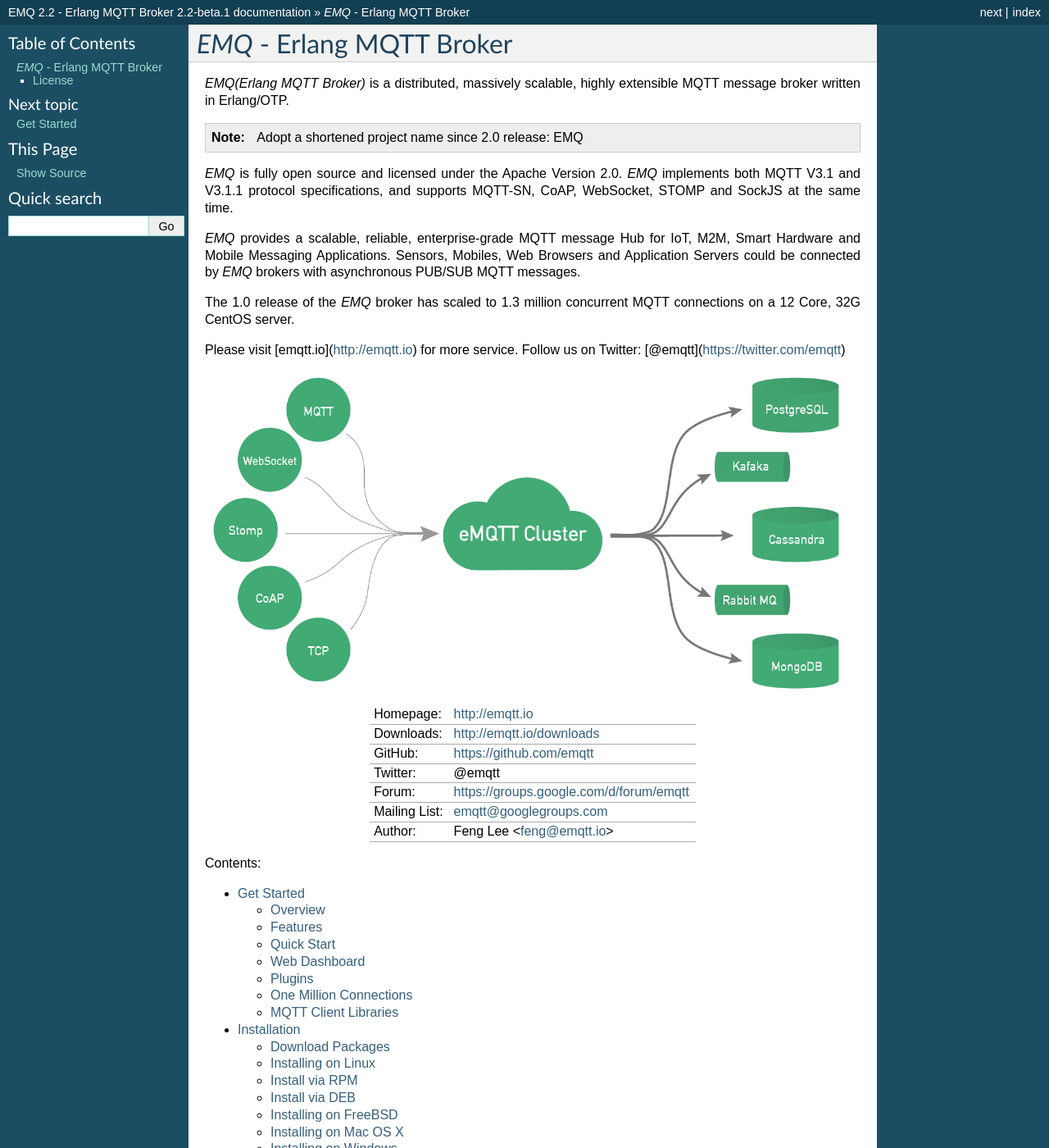
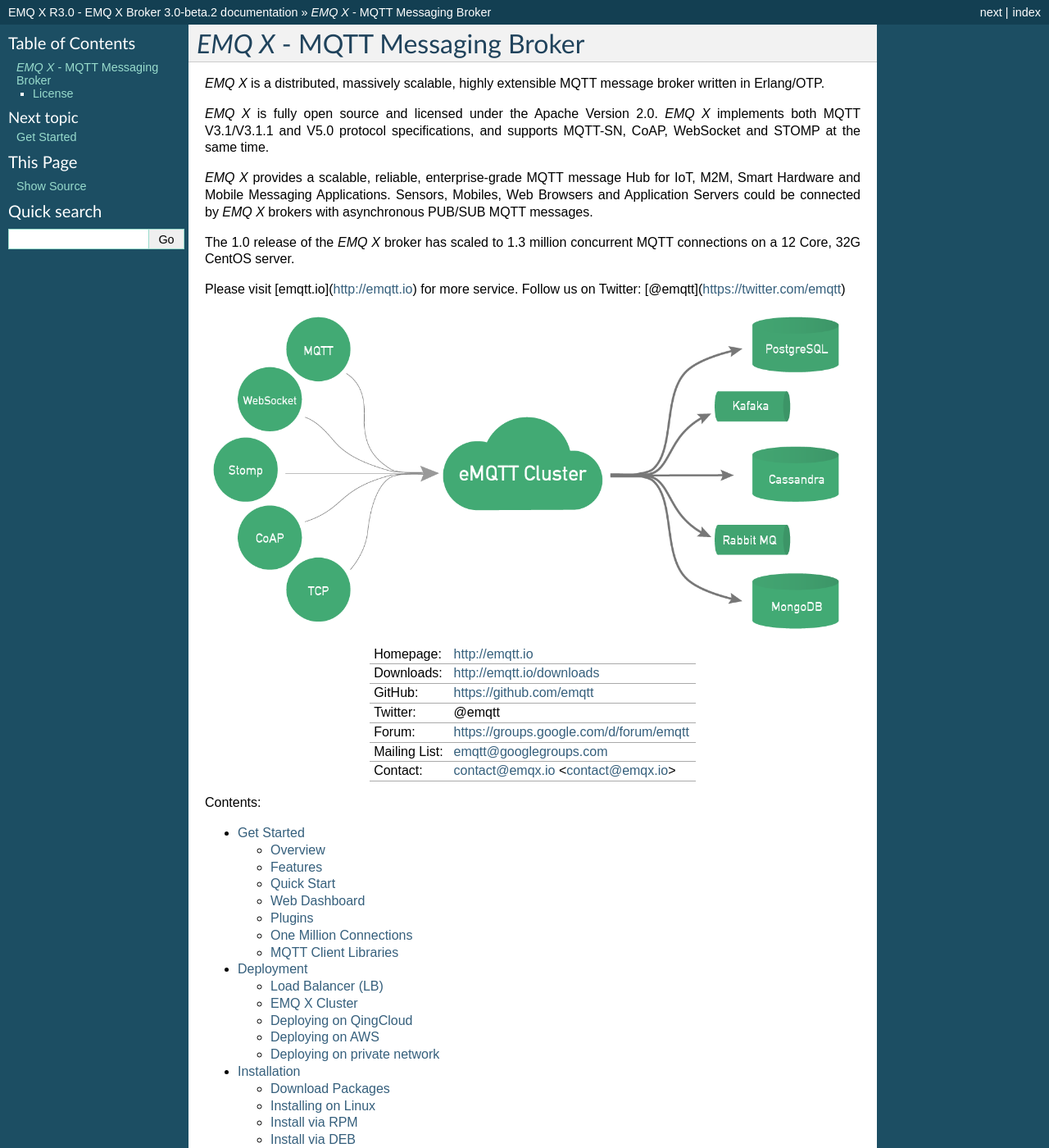
Before and after one commit to emqxarchive/emqx-docs-en, a Sphinx documentation site: the page built from source/index.rst, in a window 1280 px wide and 1400 px high. Shown: the whole window at 82% size. Built offline with Sphinx 7.4.7, drawn with Linux system fonts in a browser that asks for light colours; some of the changed text lies outside the part shown.

Commit message:
Upgrade conf.py, index.rst and deploy.rst for R3.0

```diff
--- a/source/conf.py
+++ b/source/conf.py
@@ -1,6 +1,6 @@
 # -*- coding: utf-8 -*-
 #
-# EMQ documentation build configuration file, created by
+# EMQ X documentation build configuration file, created by
 # sphinx-quickstart on Mon Feb 22 00:46:47 2016.
 #
 # This file is execfile()d with the current directory set to its
@@ -49,17 +49,17 @@
 master_doc = 'index'
 
 # General information about the project.
-project = u'EMQ 2.2 - Erlang MQTT Broker'
-copyright = u'2016-2017, EMQ Enterprise, Inc. <contact@emqtt.io>'
+project = u'EMQ X R3.0 - EMQ X Broker'
+copyright = u'2016-2018, EMQ Technologies Co., Ltd. <contact@emqx.io>'
 
 # The version info for the project you're documenting, acts as replacement for
 # |version| and |release|, also used in various other places throughout the
 # built documents.
 #
 # The short X.Y version.
-version = '2.2'
+version = '3.0'
 # The full version, including alpha/beta/rc tags.
-release = '2.2-beta.1'
+release = '3.0-beta.2'
 
 # The language for content autogenerated by Sphinx. Refer to documentation
 # for a list of supported languages.
@@ -182,7 +182,7 @@
 #html_file_suffix = None
 
 # Output file base name for HTML help builder.
-htmlhelp_basename = 'EMQdoc'
+htmlhelp_basename = 'EMQXdoc'
 
 
 # -- Options for LaTeX output ---------------------------------------------
@@ -202,8 +202,8 @@
 # (source start file, target name, title,
 #  author, documentclass [howto, manual, or own class]).
 latex_documents = [
-  ('index', 'ErlangMQTTBroker.tex', u'EMQ 2.2 Documentation',
-   u'EMQ Enterprise, Inc. <contact@emqtt.io>', 'manual'),
+  ('index', 'EMQX.tex', u'EMQ X R3.0 Documentation',
+   u'EMQ Technologies Co., Ltd. <contact@emqx.io>', 'manual'),
 ]
 
 # The name of an image file (relative to this directory) to place at the top of
@@ -232,8 +232,8 @@
 # One entry per manual page. List of tuples
 # (source start file, name, description, authors, manual section).
 man_pages = [
-    ('index', 'erlangmqttbroker', u'EMQ 2.2 Documentation',
-     [u'EMQ Enterprise, Inc. <contact@emqtt.io>'], 1)
+    ('index', 'emqxbroker', u'EMQ X R3.0 Documentation',
+     [u'EMQ Technologies Co., Ltd. <contact@emqx.io>'], 1)
 ]
 
 # If true, show URL addresses after external links.
@@ -246,8 +246,8 @@
 # (source start file, target name, title, author,
 #  dir menu entry, description, category)
 texinfo_documents = [
-  ('index', 'ErlangMQTTBroker', u'Erlang MQTT Broker Documentation',
-   u'EMQ Enterprise, Inc. <contact@emqtt.io>', 'ErlangMQTTBroker', 'One line description of project.',
+  ('index', 'EMQXBroker', u'EMQ X Broker Documentation',
+   u'EMQ Technologies Co., Ltd. <contact@emqx.io>', 'EMQXBroker', 'One line description of project.',
    'Miscellaneous'),
 ]
 
@@ -267,13 +267,13 @@
 # -- Options for Epub output ----------------------------------------------
 
 # Bibliographic Dublin Core info.
-epub_title = u'Erlang MQTT Broker'
-epub_author = u'EMQ Enterprise, Inc. <contact@emqtt.io>'
-epub_publisher = u'EMQ Enterprise, Inc. <contact@emqtt.io>'
-epub_copyright = u'2016-2017, EMQ Enterprise, Inc.'
+epub_title = u'EMQ X Broker'
+epub_author = u'EMQ Technologies Co., Ltd. <contact@emqx.io>'
+epub_publisher = u'EMQ Technologies Co., Ltd. <contact@emqx.io>'
+epub_copyright = u'2016-2018, EMQ Technologies Co., Ltd.'
 
 # The basename for the epub file. It defaults to the project name.
-#epub_basename = u'Erlang MQTT Broker'
+#epub_basename = u'EMQ X Broker'
 
 # The HTML theme for the epub output. Since the default themes are not optimized
 # for small screen space, using the same theme for HTML and epub output is
--- a/source/index.rst
+++ b/source/index.rst
@@ -1,21 +1,19 @@
-.. Erlang MQTT Broker documentation master file, created by
+.. EMQ X Broker documentation master file, created by
    sphinx-quickstart on Mon Feb 22 00:46:47 2016.
    You can adapt this file completely to your liking, but it should at least
    contain the root `toctree` directive.
 
-==========================
-*EMQ* - Erlang MQTT Broker
-==========================
+===============================
+*EMQ X* - MQTT Messaging Broker
+===============================
 
-*EMQ(Erlang MQTT Broker)* is a distributed, massively scalable, highly extensible MQTT message broker written in Erlang/OTP.
+*EMQ X* is a distributed, massively scalable, highly extensible MQTT message broker written in Erlang/OTP.
 
-.. NOTE:: Adopt a shortened project name since 2.0 release: EMQ
+*EMQ X* is fully open source and licensed under the Apache Version 2.0. *EMQ X* implements both MQTT V3.1/V3.1.1 and V5.0 protocol specifications, and supports MQTT-SN, CoAP, WebSocket and STOMP at the same time.
 
-*EMQ* is fully open source and licensed under the Apache Version 2.0. *EMQ* implements both MQTT V3.1 and V3.1.1 protocol specifications, and supports MQTT-SN, CoAP, WebSocket, STOMP and SockJS at the same time.
+*EMQ X* provides a scalable, reliable, enterprise-grade MQTT message Hub for IoT, M2M, Smart Hardware and Mobile Messaging Applications. Sensors, Mobiles, Web Browsers and Application Servers could be connected by *EMQ X* brokers with asynchronous PUB/SUB MQTT messages.
 
-*EMQ* provides a scalable, reliable, enterprise-grade MQTT message Hub for IoT, M2M, Smart Hardware and Mobile Messaging Applications. Sensors, Mobiles, Web Browsers and Application Servers could be connected by *EMQ* brokers with asynchronous PUB/SUB MQTT messages.
-
-The 1.0 release of the *EMQ* broker has scaled to 1.3 million concurrent MQTT connections on a 12 Core, 32G CentOS server.
+The 1.0 release of the *EMQ X* broker has scaled to 1.3 million concurrent MQTT connections on a 12 Core, 32G CentOS server.
 
 Please visit [emqtt.io](http://emqtt.io) for more service. Follow us on Twitter: [@emqtt](https://twitter.com/emqtt)
 
@@ -34,7 +32,7 @@
 +---------------+-----------------------------------------+
 | Mailing List: | emqtt@googlegroups.com                  |
 +---------------+-----------------------------------------+
-| Author:       | Feng Lee <feng@emqtt.io>                |
+| Contact:      | contact@emqx.io <contact@emqx.io>       |
 +---------------+-----------------------------------------+
 
 Contents:
```
Also changed, not shown: other parts of source/index.rst (+1 -0 lines), source/deploy.rst (+48 -48 lines).
